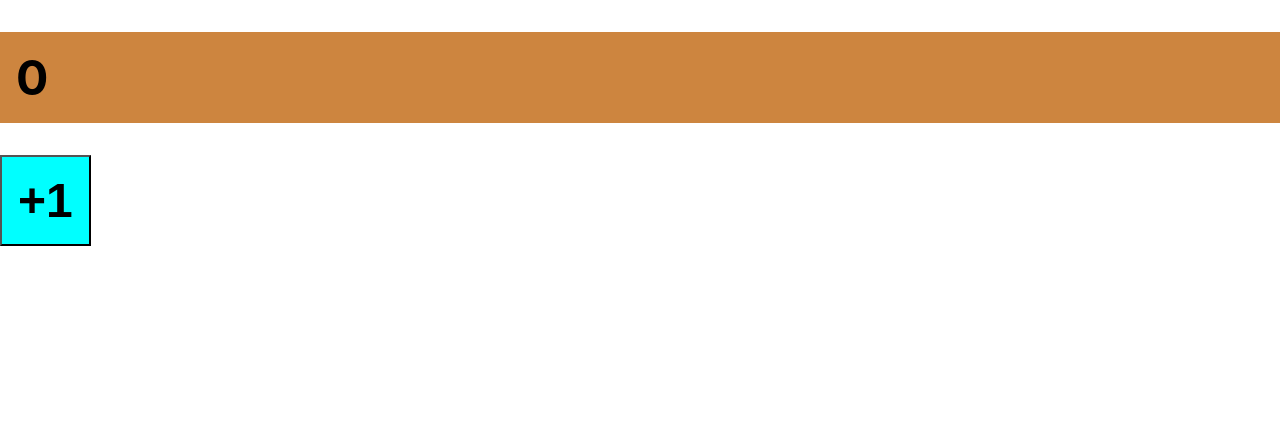
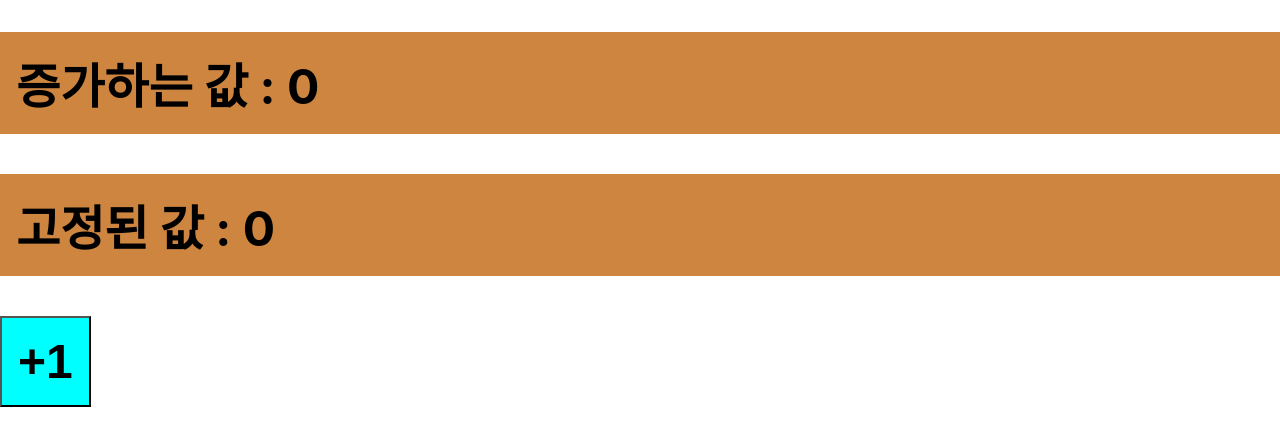
Before and after one commit to MinChoi0129/react_practice_website, a React (Create React App) app: page / in a window 1280 px wide. Shown: the top 446 px of the page. Built offline with nearby package versions, Linux system fonts and the light colour scheme.

Commit message:
Update Counter.js

```diff
--- a/src/Counter.js
+++ b/src/Counter.js
@@ -1,18 +1,22 @@
 import { Component } from "react";
 
 class Counter extends Component {
-  constructor(props) {
-    super(props);
-    this.state = {
-      number: 0,
-    };
-  }
+  state = {
+    number: 0,
+    fixed_number: 0,
+  };
   render() {
-    const { number } = this.state;
+    const { number, fixed_number } = this.state;
     return (
       <div>
-        <h1 className='react2'>{number}</h1>
-        <button className='react' onClick={() => this.setState({ number: number + 1 })}>
+        <h1 className="react2">증가하는 값 : {number}</h1>
+        <h2 className="react2">고정된 값 : {fixed_number}</h2>
+        <button
+          className="react"
+          onClick={() => {
+            this.setState({ number: number + 1 }, () => {console.log("calling setState"); console.log(this.state)});
+          }}
+        >
           +1
         </button>
       </div>
```
